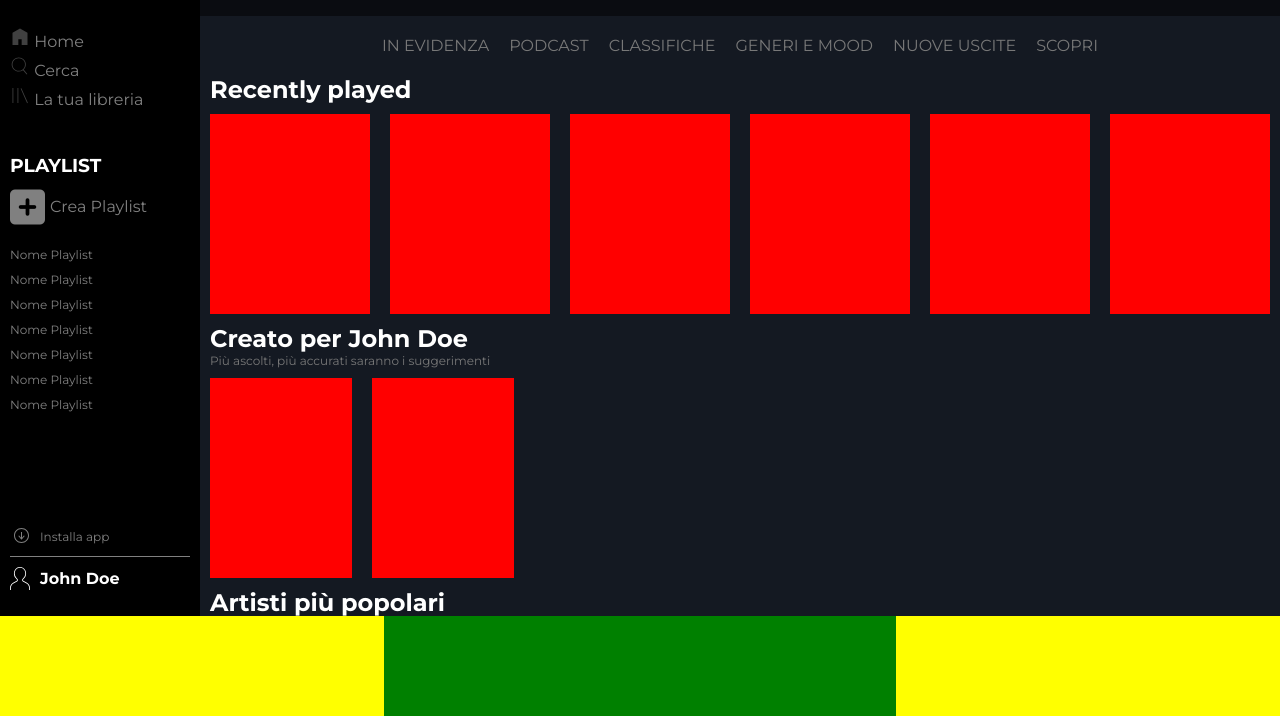
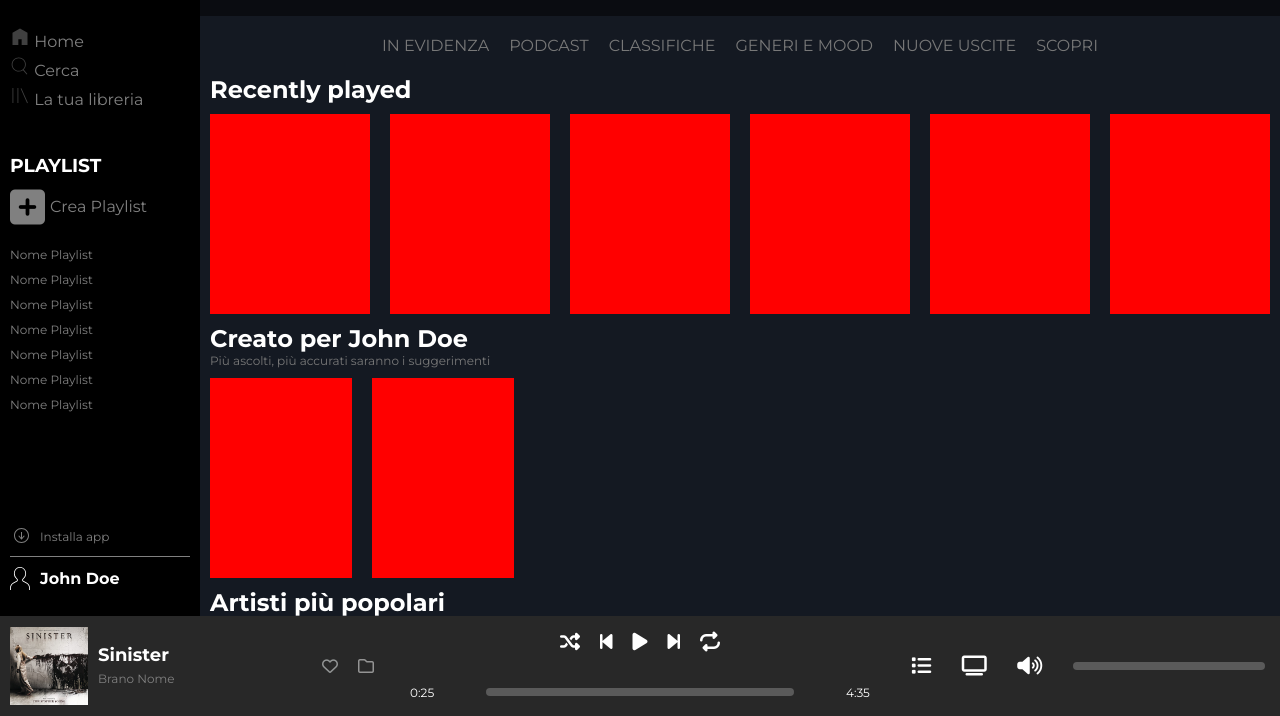
Before and after one commit to niccoloruberti/html-css-spotifyweb, a plain HTML site: page index.html in a window 1280 px wide. Shown: the part 84-800 px from the top of the page. Drawn offline with Linux system fonts and the light colour scheme.

Commit message:
[FEAT]: bottom bar completata

```diff
--- a/css/styles.css
+++ b/css/styles.css
@@ -147,12 +147,12 @@ body {
 .side-bar-container .top-side-bar a {
     text-decoration: none;
     color: white;
-    opacity: 50%;
+    filter: opacity(50%);
 }
 
 .side-bar-container .top-side-bar nav img {
     width: 20px;
-    opacity: 50%;
+    filter: opacity(50%);
 }
 
 .side-bar-container .top-side-bar .playlist {
@@ -235,6 +235,106 @@ body {
     padding: 20px 10px;
 }
 
+/* bottom-bar */
+
+    /* left content */
+
+.bottom-bar-container .content-left-bottom-bar {
+    height: 100%;
+    display: flex;
+    justify-content: space-between;
+    align-items: center;
+    background-color: rgb(40, 40, 40);
+}
+
+.bottom-bar-container .content-left-bottom-bar .riproduzione-brano, .bottom-bar-container .content-left-bottom-bar .salva {
+    display: flex;
+    align-items: center;
+}
+
+.bottom-bar-container .content-left-bottom-bar .riproduzione-brano img {
+    width: 25%;
+    margin: 0 10px;
+}
+
+.bottom-bar-container .content-left-bottom-bar .riproduzione-brano {
+    font-weight: bold;
+    color: white;
+    font-size: 18px;
+}
+
+.bottom-bar-container .content-left-bottom-bar .riproduzione-brano .titolo {
+    font-weight: lighter;
+    color: gray;
+    font-size: 12px;
+}
+
+.bottom-bar-container .content-left-bottom-bar .salva * {
+    margin: 0 10px;
+    filter: opacity(50%);
+}
+
+    /* center content */
+
+.bottom-bar-container .content-center-bottom-bar {
+    height: 100%;
+    display: flex;
+    flex-direction: column;
+    justify-content: space-around;
+    background-color: rgb(40, 40, 40);
+}
+
+.bottom-bar-container .content-center-bottom-bar .azioni {
+    display: flex;
+    justify-content: center;
+}
+
+.bottom-bar-container .content-center-bottom-bar .azioni i {
+    font-size: 20px;
+    color: white;
+    margin: 0 10px;
+}
+
+.bottom-bar-container .content-center-bottom-bar .timeline {
+    display: flex;
+    justify-content: space-around;
+    align-items: center;
+}
+
+.bottom-bar-container .content-center-bottom-bar .timeline .timeline-bar {
+    height: 8px;
+    width: 60%;
+    background-color: rgb(90, 90, 90);
+    border-radius: 25px;
+}
+
+.bottom-bar-container .content-center-bottom-bar .timeline span {
+    color: white;
+    font-size: 12px;
+}
+
+    /* right content */
+
+.bottom-bar-container .content-right-bottom-bar {
+    height: 100%;
+    display: flex;
+    justify-content: space-around;
+    align-items: center;
+    background-color: rgb(40, 40, 40);
+}
+
+.bottom-bar-container .content-right-bottom-bar i {
+    color: white;
+    font-size: 20px;
+}
+
+.bottom-bar-container .content-right-bottom-bar .timeline-bar {
+    height: 8px;
+    width: 50%;
+    background-color: rgb(90, 90, 90);
+    border-radius: 25px;
+}
+
 /* Extra large devices (large laptops and desktops, 1200px and up) */
 @media only screen and (max-width: 1200px) {
 
@@ -260,6 +360,9 @@ body {
     }
     .col-15 {
         width: calc(50% - 20px);
+    }
+    .bottom-bar-container .content-left-bottom-bar .salva {
+        flex-direction: column;
     }
 }
 
--- a/index.html
+++ b/index.html
@@ -108,9 +108,46 @@
     <!-- bottom-bar -->
     <div class="bottom-bar-container">
         <div class="row">
-            <div class="col-30"></div>
-            <div class="col-40"></div>
-            <div class="col-30"></div>
+            <!-- left content -->
+            <div class="col-30">
+                <div class="content-left-bottom-bar">
+                    <div class="riproduzione-brano">
+                        <img src="./img/sinister.jpeg" alt="copertina">
+                            <span>Sinister
+                            <br><span class="titolo">Brano Nome</span></span>
+                    </div>
+                    <div class="salva">
+                        <i class="fa-regular fa-heart" style="color: #faffff;"></i>
+                        <i class="fa-regular fa-folder" style="color: #ffffff;"></i>
+                    </div>
+                </div>
+            </div>
+            <!-- center content -->
+            <div class="col-40">
+                <div class="content-center-bottom-bar">
+                    <div class="azioni">
+                      <i class="fas fa-shuffle"></i>
+                      <i class="fas fa-backward-step"></i>
+                      <i class="fas fa-play"></i>
+                      <i class="fas fa-forward-step"></i>
+                      <i class="fas fa-repeat"></i>
+                    </div>
+                    <div class="timeline">
+                        <span>0:25</span>
+                        <div class="timeline-bar"></div>
+                        <span>4:35</span>
+                    </div>
+                </div>
+            </div>
+            <!-- right content -->
+            <div class="col-30">
+                <div class="content-right-bottom-bar">
+                    <i class="fas fa-list"></i>
+                    <i class="fas fa-tv"></i>
+                    <i class="fas fa-volume-high"></i>
+                    <div class="timeline-bar"></div>
+                </div>
+            </div>
         </div>
     </div>
 </body>
```
